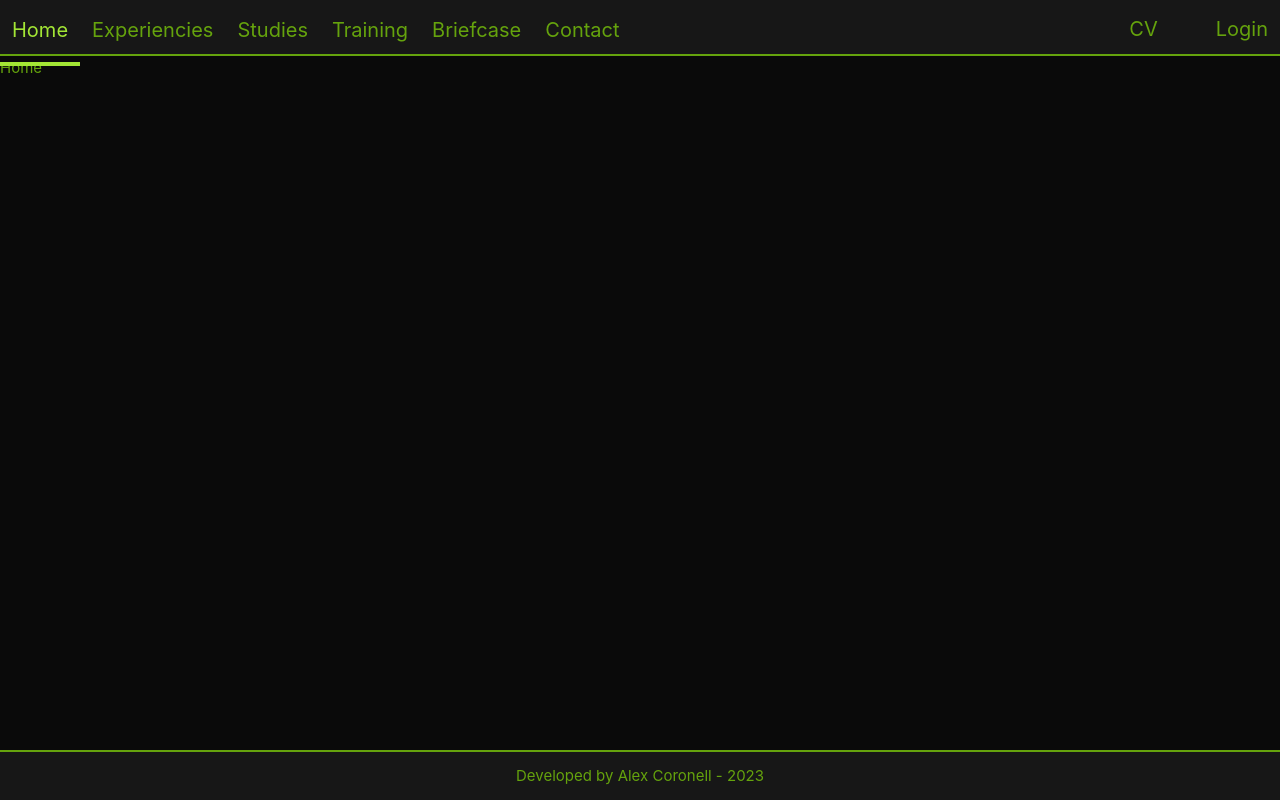
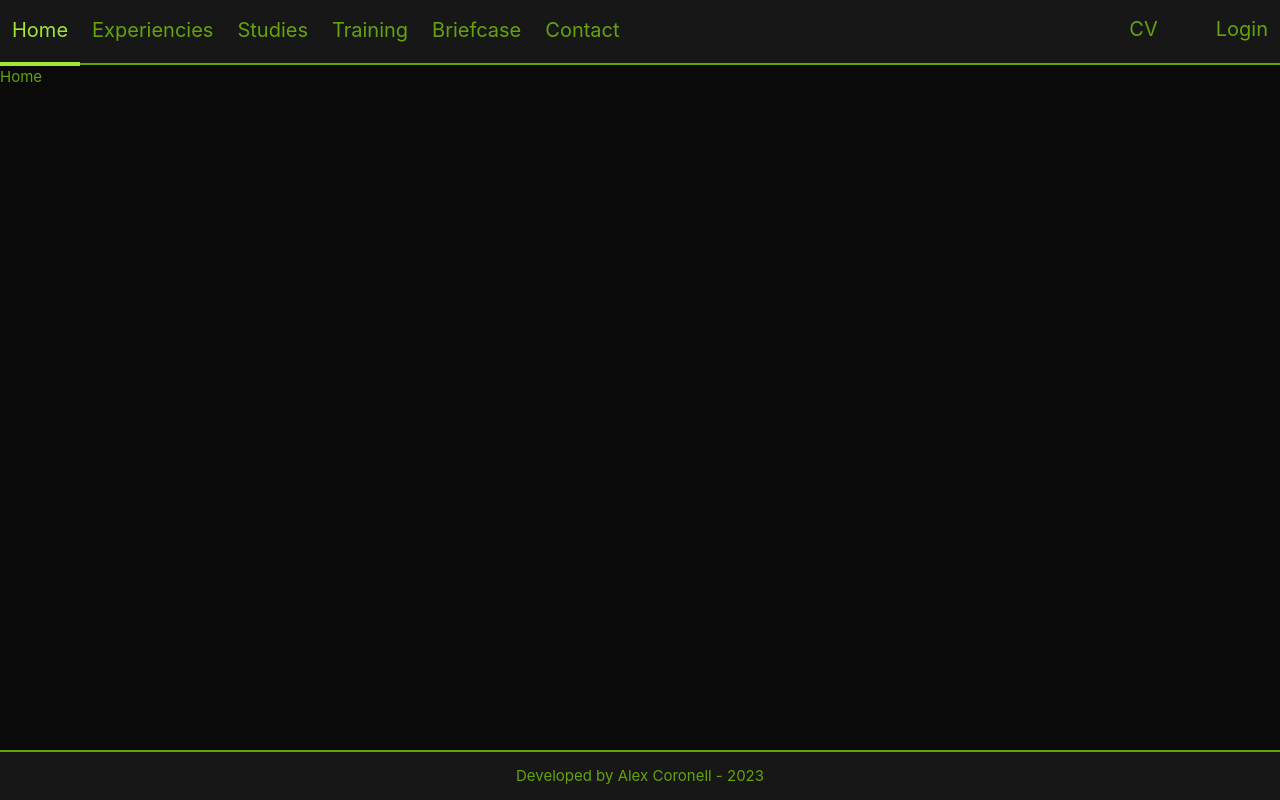
Before and after one commit to alexcoronell/cms-curriculum-vue-tailwind, a Vue app: page / in a window 1280 px wide. Built offline with nearby package versions, Linux system fonts and the light colour scheme; some icons are missing.

Commit message:
Header height fixed

```diff
--- a/src/components/Header.vue
+++ b/src/components/Header.vue
@@ -80,7 +80,7 @@ const showMenu = (condition) => {
 
 <style scoped>
 header {
-  @apply flex justify-between items-start w-full border-b-2 border-primary-lighter relative md:pt-3 md:pb-0 md:h-[63px];
+  @apply flex justify-between items-start w-full border-b-2 border-primary-lighter relative md:pt-3 md:pb-0 md:h-[74px];
 }
 
 header > nav {
```
